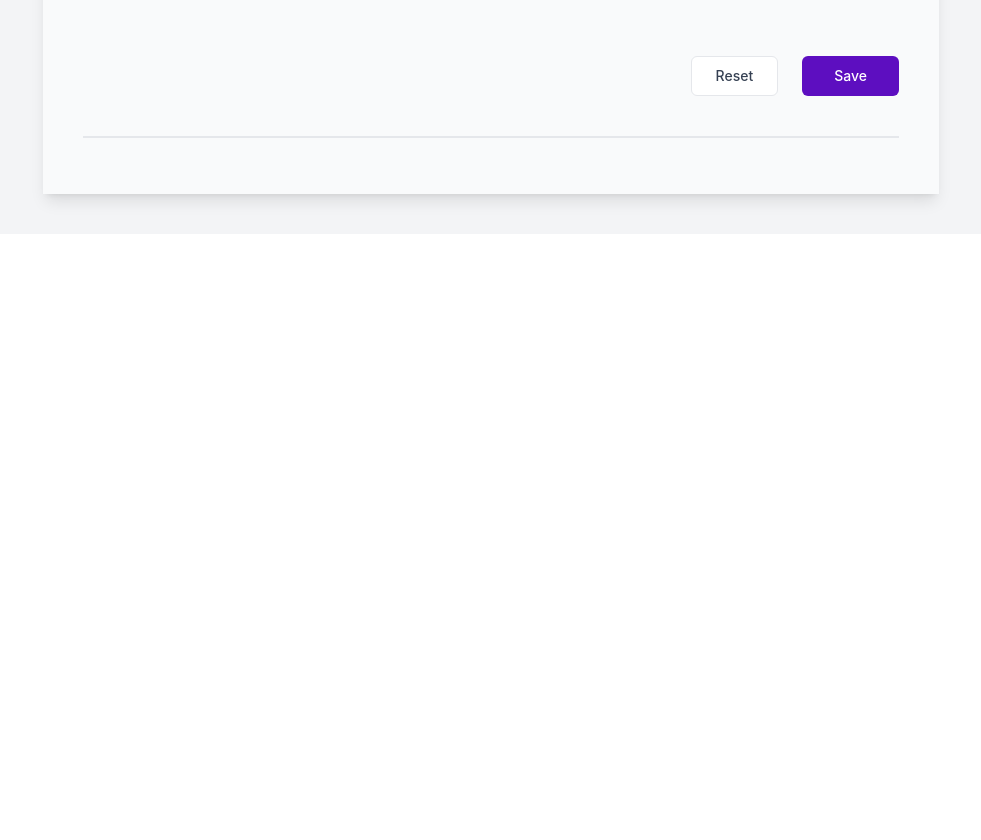
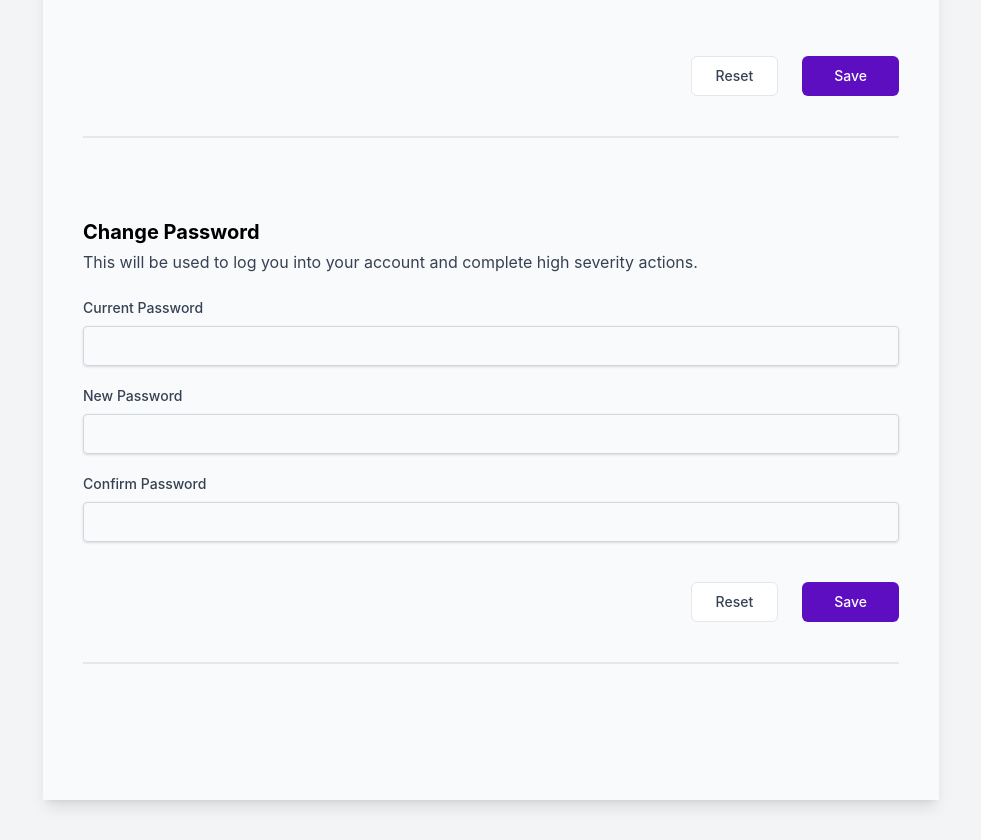
Before and after one commit to sachindiwakar/fintrack-frontend, a React (Vite) app: page /settings in a window 1280 px wide. Shown: the part 860-1700 px from the top of the page, without its empty margins (149-1130 px from the left). Before the commit the page ends 1094 px from the top, so only its background shows below. Built offline with nearby package versions, Linux system fonts and the light colour scheme; no server answers; sample sign-in values are in the browser's storage.

Commit message:
add change password feature

```diff
--- /dev/null
+++ b/src/components/ChangePassword.jsx
@@ -0,0 +1,124 @@
+import { useForm } from "react-hook-form";
+import api from "../libs/apiCall";
+import { toast } from "sonner";
+import { useState } from "react";
+import Input from "./Input";
+import { Button } from "./Button";
+import { BiLoader } from "react-icons/bi";
+
+const ChangePassword = () => {
+  const {
+    register,
+    handleSubmit,
+    formState: { errors },
+    getValues,
+  } = useForm();
+
+  const [loading, setLoading] = useState(false);
+
+  const submitPasswordHandler = async (data) => {
+    try {
+      setLoading(true);
+
+      const { data: res } = await api.patch("/user/change-password", data);
+
+      if (res?.status === "success") {
+        toast.success(res?.message);
+      }
+    } catch (error) {
+      console.error("Something went wrong:", error);
+      toast.error(error?.response?.data?.message || error.message);
+    } finally {
+      setLoading(false);
+    }
+  };
+
+  return (
+    <div className="py-20">
+      <form onSubmit={handleSubmit(submitPasswordHandler)}>
+        <div>
+          <p className="text-xl font-bold text-black dark:text-white mb-1">
+            Change Password
+          </p>
+
+          <span className="inputLabels">
+            This will be used to log you into your account and complete high
+            severity actions.
+          </span>
+
+          <div className="mt-6 space-y-5">
+            <Input
+              disabled={loading}
+              type="password"
+              name="currentPassword"
+              label="Current Password"
+              className="inputStyles"
+              {...register("currentPassword", {
+                required: "Current Password is required!",
+              })}
+              error={
+                errors.currentPassword ? errors.currentPassword.message : ""
+              }
+            />
+
+            <Input
+              disabled={loading}
+              type="password"
+              name="newPassword"
+              label="New Password"
+              className="inputStyles"
+              {...register("newPassword", {
+                required: "New Password is required!",
+              })}
+              error={errors.newPassword ? errors.newPassword.message : ""}
+            />
+
+            <Input
+              disabled={loading}
+              type="password"
+              name="confirmPassword"
+              label="Confirm Password"
+              className="inputStyles"
+              {...register("confirmPassword", {
+                required: "Confirm Password is required!",
+                validate: (val) => {
+                  const { newPassword } = getValues();
+
+                  return newPassword === val || "Passwords does not match!";
+                },
+              })}
+              error={
+                errors.confirmPassword ? errors.confirmPassword.message : ""
+              }
+            />
+          </div>
+        </div>
+
+        <div className="flex items-center gap-6 justify-end py-10 pb-10 border-b-2 border-gray-200 dark:border-gray-800">
+          <Button
+            variant="outline"
+            disabled={loading}
+            type="reset"
+            className="px-6 bg-transparent text-black border border-gray-200 dark:border-gray-700 cursor-pointer"
+          >
+            Reset
+          </Button>
+
+          <Button
+            disabled={loading}
+            type="submit"
+            className="px-8 bg-violet-800 text-white cursor-pointer"
+          >
+            {loading ? (
+              <BiLoader className="animate-spin text-white" />
+            ) : (
+              "Save"
+            )}
+          </Button>
+        </div>
+      </form>
+    </div>
+  );
+};
+
+export default ChangePassword;
--- a/src/pages/Settings.jsx
+++ b/src/pages/Settings.jsx
@@ -1,6 +1,7 @@
 import useStore from "../store";
 import Title from "../components/Title";
 import SettingForm from "../components/SettingForm";
+import ChangePassword from "../components/ChangePassword";
 
 const Settings = () => {
   const { user } = useStore((state) => state);
@@ -28,6 +29,7 @@ const Settings = () => {
           </div>
 
           <SettingForm />
+          {!user?.provided && <ChangePassword />}
         </div>
       </div>
     </div>
```
